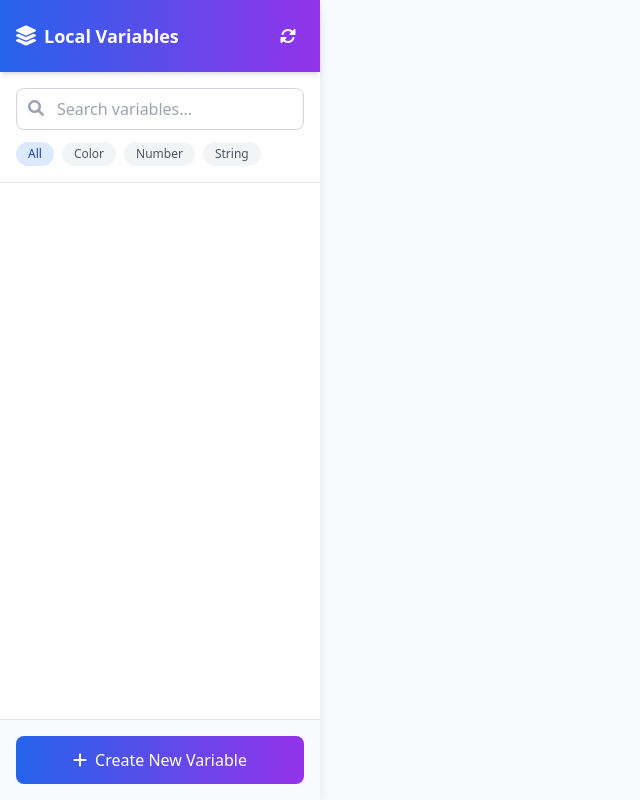
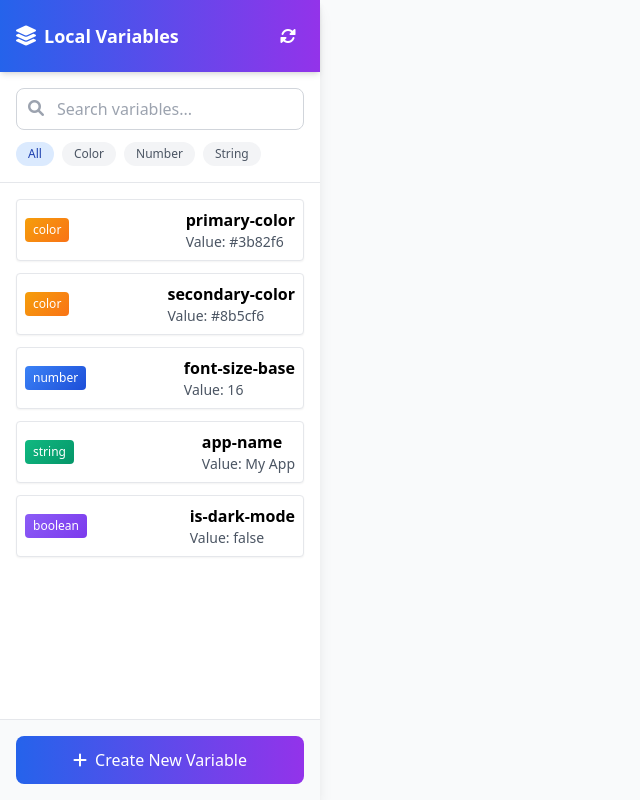
Before and after one commit to tadaapl/figmaVarManager, a plain HTML site: page figma-variables-plugin/ui.html in a window 1280 px wide. Shown: the whole page, without its empty margins (0-640 px from the left). Drawn offline with nearby package versions, Linux system fonts and the light colour scheme.

Commit message:
Implemented complete JavaScript logic for VariableManager by defining bindEvents and renderVariables methods to display placeholder variables from sample data.

```diff
--- a/figma-variables-plugin/ui.html
+++ b/figma-variables-plugin/ui.html
@@ -206,7 +206,27 @@
                 this.bindEvents();
                 this.loadVariables();
             }
-            bindEvents() { /* Event binding code omitted for brevity */ }
+            bindEvents() {
+                // Bind search input event
+                const searchInput = document.getElementById('searchInput');
+                if (searchInput) {
+                    searchInput.addEventListener('input', (e) => {
+                        this.searchTerm = e.target.value.toLowerCase();
+                        this.renderVariables();
+                    });
+                }
+                // Bind filter buttons
+                const filterButtons = document.querySelectorAll('.filter-btn');
+                filterButtons.forEach(button => {
+                    button.addEventListener('click', () => {
+                        // Remove active class from all buttons
+                        filterButtons.forEach(btn => btn.classList.remove('active'));
+                        button.classList.add('active');
+                        this.currentFilter = button.getAttribute('data-type');
+                        this.renderVariables();
+                    });
+                });
+            }
             loadVariables() {
                 // Simulated variables for demo
                 this.variables = [
@@ -218,7 +238,60 @@
                 ];
                 this.renderVariables();
             }
-            renderVariables() { /* Render variables list implementation */ }
+            renderVariables() {
+                const variablesList = document.getElementById('variablesList');
+                const emptyState = document.getElementById('emptyState');
+                // Filter variables based on searchTerm and filter type
+                const filteredVariables = this.variables.filter(variable => {
+                    const matchesFilter = (this.currentFilter === 'all' || variable.type === this.currentFilter);
+                    const matchesSearch = variable.name.toLowerCase().includes(this.searchTerm);
+                    return matchesFilter && matchesSearch;
+                });
+                // Clear list
+                variablesList.innerHTML = '';
+                if (filteredVariables.length === 0) {
+                    emptyState.classList.remove('hidden');
+                } else {
+                    emptyState.classList.add('hidden');
+                    filteredVariables.forEach(variable => {
+                        // Create container element for variable
+                        const variableItem = document.createElement('div');
+                        variableItem.className = 'variable-item flex items-center justify-between p-2 border rounded bg-white shadow-sm slide-in';
+
+                        // Create a badge for variable type
+                        const typeBadge = document.createElement('span');
+                        typeBadge.className = 'px-2 py-1 text-xs rounded text-white';
+                        // Add type based styling
+                        if (variable.type === 'color') {
+                          typeBadge.classList.add('type-color');
+                        } else if (variable.type === 'number') {
+                          typeBadge.classList.add('type-number');
+                        } else if (variable.type === 'string') {
+                          typeBadge.classList.add('type-string');
+                        } else if (variable.type === 'boolean') {
+                          typeBadge.classList.add('type-boolean');
+                        }
+                        typeBadge.textContent = variable.type;
+
+                        // Create details container
+                        const detailsDiv = document.createElement('div');
+                        detailsDiv.className = 'flex flex-col ml-2';
+                        const nameEl = document.createElement('span');
+                        nameEl.className = 'font-bold';
+                        nameEl.textContent = variable.name;
+                        const valueEl = document.createElement('span');
+                        valueEl.className = 'text-sm text-gray-600';
+                        valueEl.textContent = 'Value: ' + variable.value;
+                        detailsDiv.appendChild(nameEl);
+                        detailsDiv.appendChild(valueEl);
+
+                        variableItem.appendChild(typeBadge);
+                        variableItem.appendChild(detailsDiv);
+
+                        variablesList.appendChild(variableItem);
+                    });
+                }
+            }
         }
 
         // Initialize the plugin UI when DOM is loaded
```
